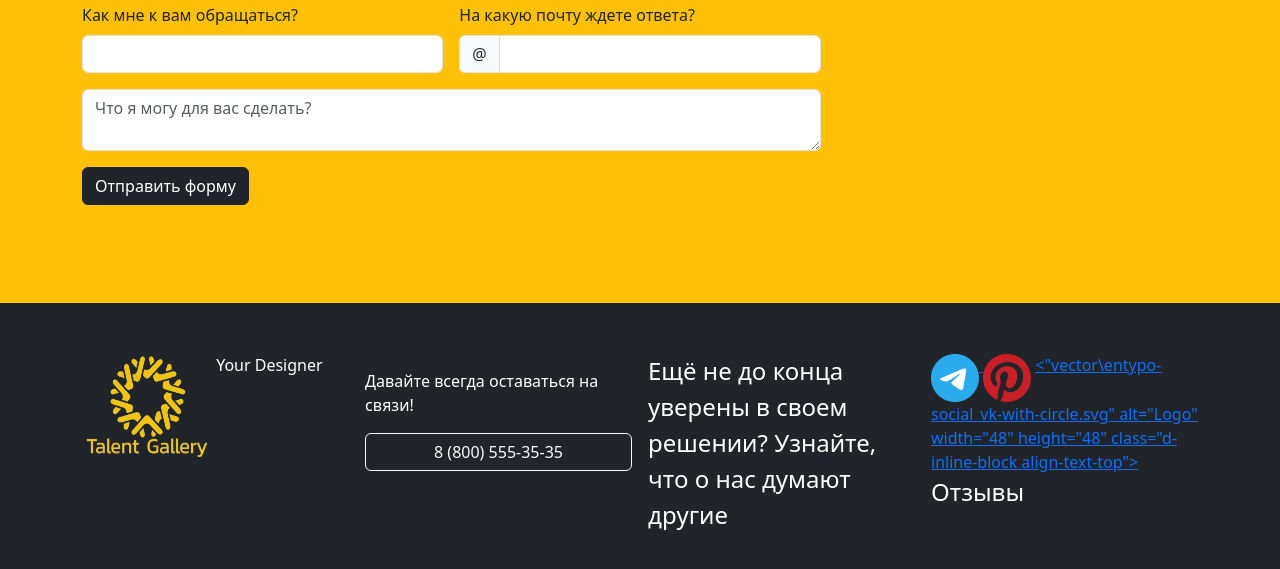
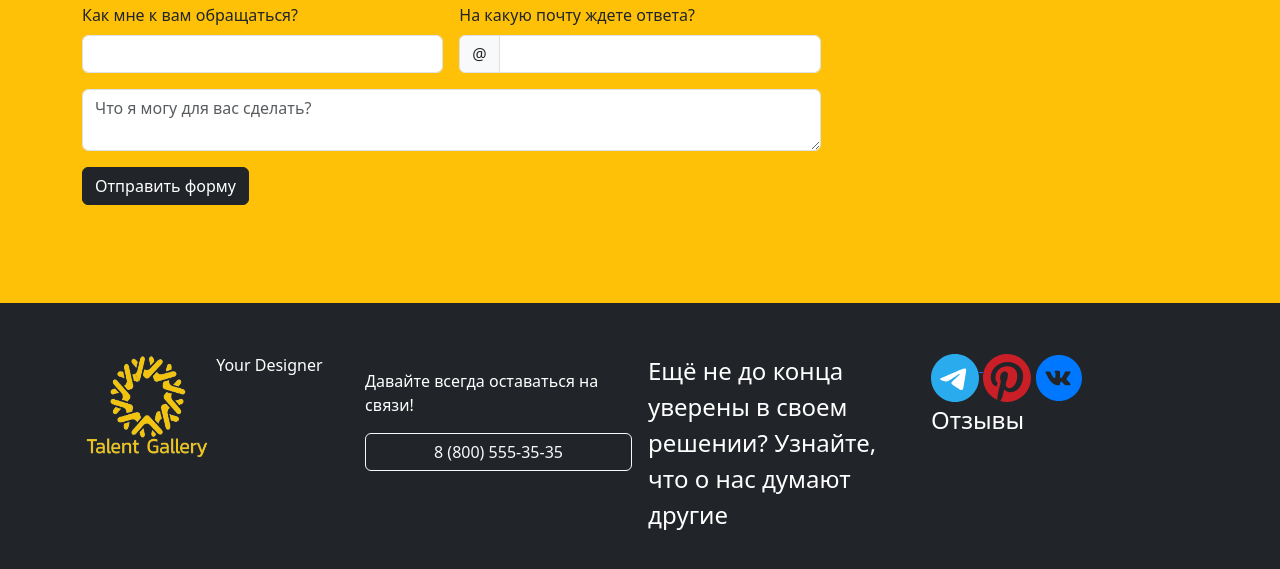
Before and after one commit to Anna-merry/Your-designer, a plain HTML site: page Контакты.html in a window 1280 px wide. Shown: the part 1306-1875 px from the top of the page. Drawn offline with nearby package versions, Linux system fonts and the light colour scheme.

Commit message:
Update Контакты.html

```diff
--- a/Контакты.html
+++ b/Контакты.html
@@ -125,7 +125,7 @@
                 <div class="col-md-3 position-relative">
                     <a href="https://t.me/+2I1sV58kHZ5hMDky"><img src="vector\logos_telegram.svg" alt="Logo" width="48" height="48"  class="d-inline-block align-text-top"> </a>
                     <a href= "https://ru.pinterest.com/pin/809170258074594269"><img src="vector\logos_pinterest.svg" alt="Logo" width="48" height="48"  class="d-inline-block align-text-top"></a>
-                    <a href = "https://vk.com/murmewmur"><"vector\entypo-social_vk-with-circle.svg" alt="Logo" width="48" height="48"  class="d-inline-block align-text-top"></a><br />
+                    <a href = "https://vk.com/murmewmur"><img src="vector\entypo-social_vk-with-circle.svg" alt="Logo" width="48" height="48"  class="d-inline-block align-text-top"></a><br />
 
                     <a class="navbar-brand fs-4 " href="Отзывы.html">Отзывы</a>
                 </div>
```
